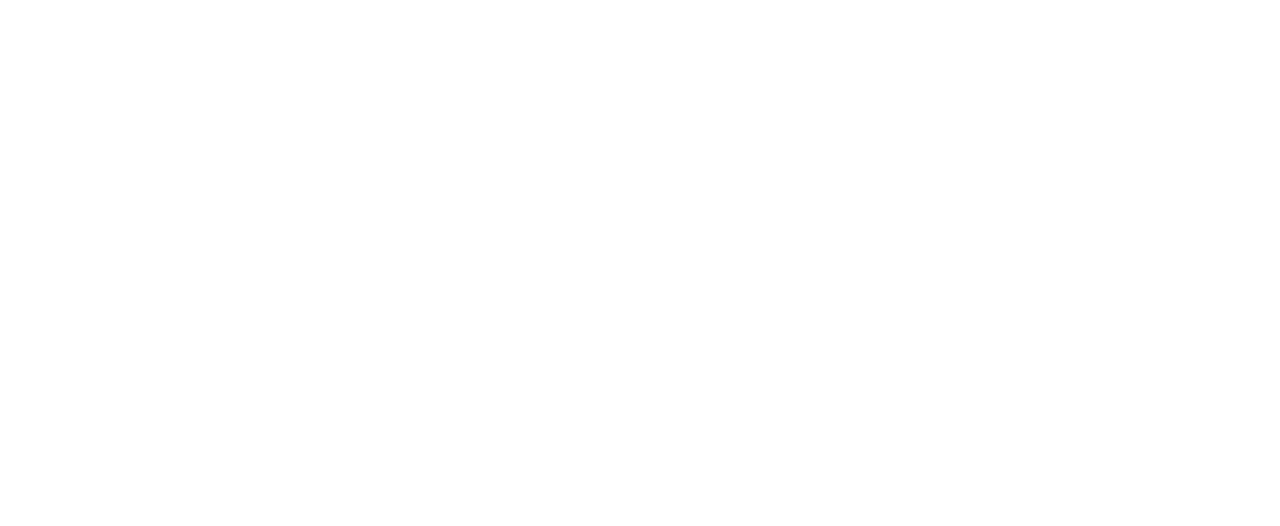
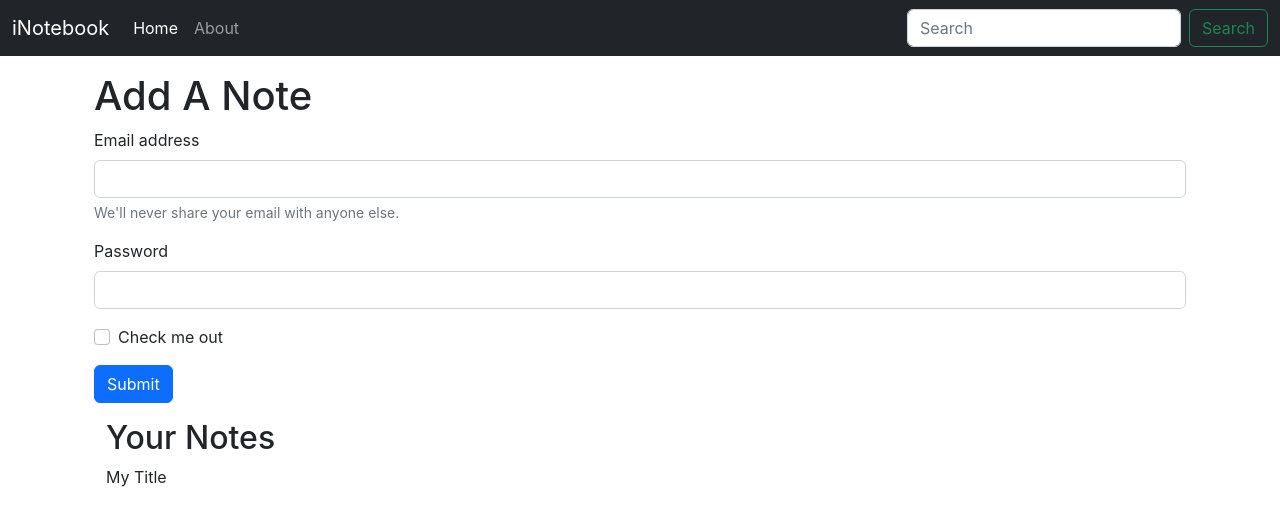
Before and after one commit to wildbeast321/inotebook, a React (Create React App) app: page / in a window 1280 px wide. Shown: the top 526 px of the page. Built offline with nearby package versions, Linux system fonts and the light colour scheme.

Commit message:
New components and context added

```diff
--- a/public/index.html
+++ b/public/index.html
@@ -30,7 +30,7 @@
       integrity="sha384-0evHe/X+R7YkIZDRvuzKMRqM+OrBnVFBL6DOitfPri4tjfHxaWutUpFmBp4vmVor"
       crossorigin="anonymous"
     />
-    <title>React App</title>
+    <title>iNotebook - your notebook on cloud</title>
   </head>
   <body>
     <noscript>You need to enable JavaScript to run this app.</noscript>
--- a/src/App.js
+++ b/src/App.js
@@ -1,9 +1,23 @@
-
-import './App.css';
+import "./App.css";
+import Navbar from "./components/Navbar";
+import { BrowserRouter as Router, Route, Routes } from "react-router-dom";
+import Home from "./components/Home";
+import About from "./components/About";
+import NoteState from "./context/notes/NoteState";
 
 function App() {
   return (
- <div></div>
+    <NoteState>
+      <Router>
+        <Navbar />
+        <div className="container">
+          <Routes>
+            <Route exact path="/" element={<Home />}></Route>
+            <Route exact path="/About" element={<About />}></Route>
+          </Routes>
+        </div>
+      </Router>
+    </NoteState>
   );
 }
 
--- /dev/null
+++ b/src/components/About.js
@@ -0,0 +1,10 @@
+import React from 'react'
+
+function About() {
+
+  return (
+    <div>I am Anirudh</div>
+  )
+}
+
+export default About
--- /dev/null
+++ b/src/components/Home.js
@@ -0,0 +1,61 @@
+import React, {useContext} from "react";
+import NoteContext from "../context/notes/NoteContext"
+
+function Home() {
+  const context = useContext(NoteContext);
+  const {notes,setnotes}= context
+
+  return (
+    <div className="container my-3">
+      <h1>Add A Note</h1>
+
+      <form>
+        <div className="mb-3">
+          <label htmlFor="exampleInputEmail1" className="form-label">
+            Email address
+          </label>
+          <input
+            type="email"
+            className="form-control"
+            id="exampleInputEmail1"
+            aria-describedby="emailHelp"
+          />
+          <div id="emailHelp" className="form-text">
+            We'll never share your email with anyone else.
+          </div>
+        </div>
+        <div className="mb-3">
+          <label htmlFor="exampleInputPassword1" className="form-label">
+            Password
+          </label>
+          <input
+            type="password"
+            className="form-control"
+            id="exampleInputPassword1"
+          />
+        </div>
+        <div className="mb-3 form-check">
+          <input
+            type="checkbox"
+            className="form-check-input"
+            id="exampleCheck1"
+          />
+          <label className="form-check-label" htmlFor="exampleCheck1">
+            Check me out
+          </label>
+        </div>
+        <button type="submit" className="btn btn-primary">
+          Submit
+        </button>
+      </form>
+      <div className="container my-3">
+        <h2>Your Notes</h2>
+        {notes.map ((notes)=>{
+          return notes.title
+        })}
+      </div>
+    </div>
+  );
+}
+
+export default Home;
--- /dev/null
+++ b/src/components/Navbar.js
@@ -0,0 +1,59 @@
+import React from "react";
+import { NavLink } from "react-router-dom";
+export default function Navbar() {
+  return (
+    <nav className="navbar navbar-expand-lg navbar-dark bg-dark">
+      <div className="container-fluid">
+        <NavLink className="navbar-brand" to="/">
+          iNotebook
+        </NavLink>
+        <button
+          className="navbar-toggler"
+          type="button"
+          data-bs-toggle="collapse"
+          data-bs-target="#navbarSupportedContent"
+          aria-controls="navbarSupportedContent"
+          aria-expanded="false"
+          aria-label="Toggle navigation"
+        >
+          <span className="navbar-toggler-icon"></span>
+        </button>
+        <div className="collapse navbar-collapse" id="navbarSupportedContent">
+          <ul className="navbar-nav me-auto mb-2 mb-lg-0">
+            <li className="nav-item">
+              <NavLink
+                className={({ isActive }) =>
+                  isActive ? "nav-link active" : "nav-link"
+                }
+                to="/"
+              >
+                Home
+              </NavLink>
+            </li>
+            <li className="nav-item">
+              <NavLink
+                className={({ isActive }) =>
+                  isActive ? "nav-link active" : "nav-link"
+                }
+                to="/About"
+              >
+                About
+              </NavLink>
+            </li>
+          </ul>
+          <form className="d-flex" role="search">
+            <input
+              className="form-control me-2"
+              type="search"
+              placeholder="Search"
+              aria-label="Search"
+            />
+            <button className="btn btn-outline-success" type="submit">
+              Search
+            </button>
+          </form>
+        </div>
+      </div>
+    </nav>
+  );
+}
--- /dev/null
+++ b/src/context/notes/NoteContext.js
@@ -0,0 +1,5 @@
+import {createContext} from 'react';
+
+const NoteContext= createContext()
+
+export default NoteContext
--- /dev/null
+++ b/src/context/notes/NoteState.js
@@ -0,0 +1,24 @@
+import React,{useState}from 'react'
+import NoteContext from './NoteContext'
+
+const NoteState =(props)=>{
+    const notesInitial = [
+        {
+          "_id": "62d14a7bd9758b7705ff2fb3",
+          "user": "62cc690a1bb5592e5effa14e",
+          "title": "My Title",
+          "description": "Hello I am a Note",
+          "tag": "personal",
+          "date": "2022-07-15T11:07:39.949Z",
+          "__v": 0
+        }
+      ]
+      const [notes, setnotes] = useState(notesInitial);
+    return(
+        <NoteContext.Provider  value={{notes, setnotes}}>
+            {props.children}
+        </NoteContext.Provider>
+    )
+
+}
+export default NoteState
```
